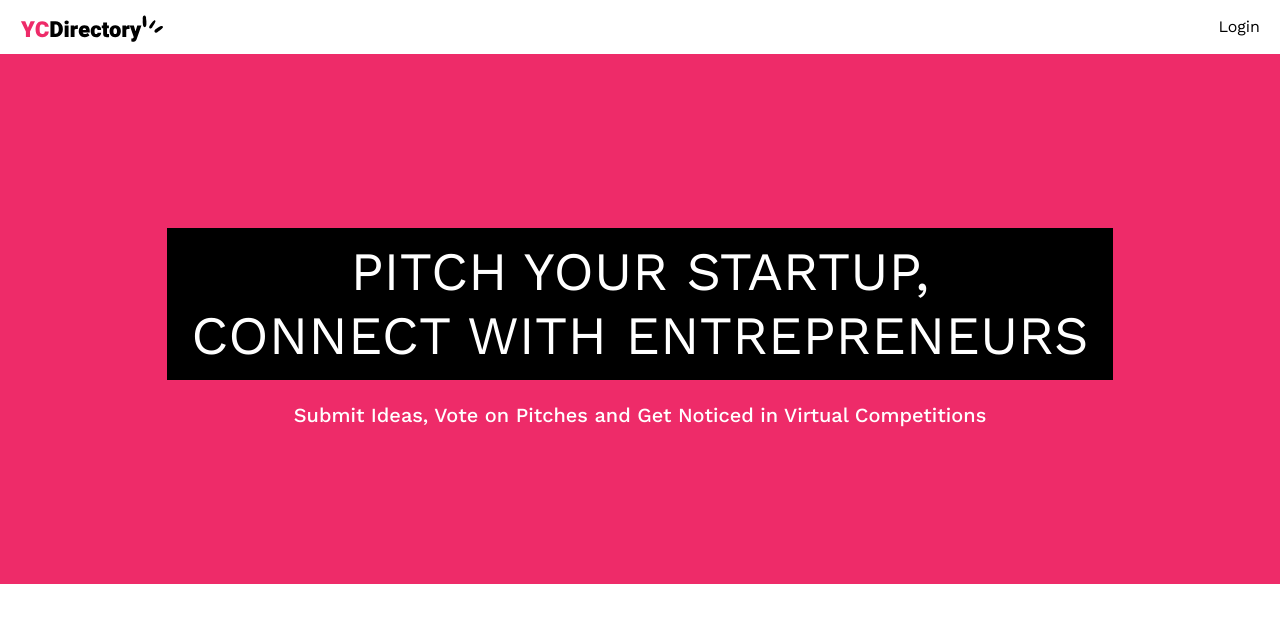
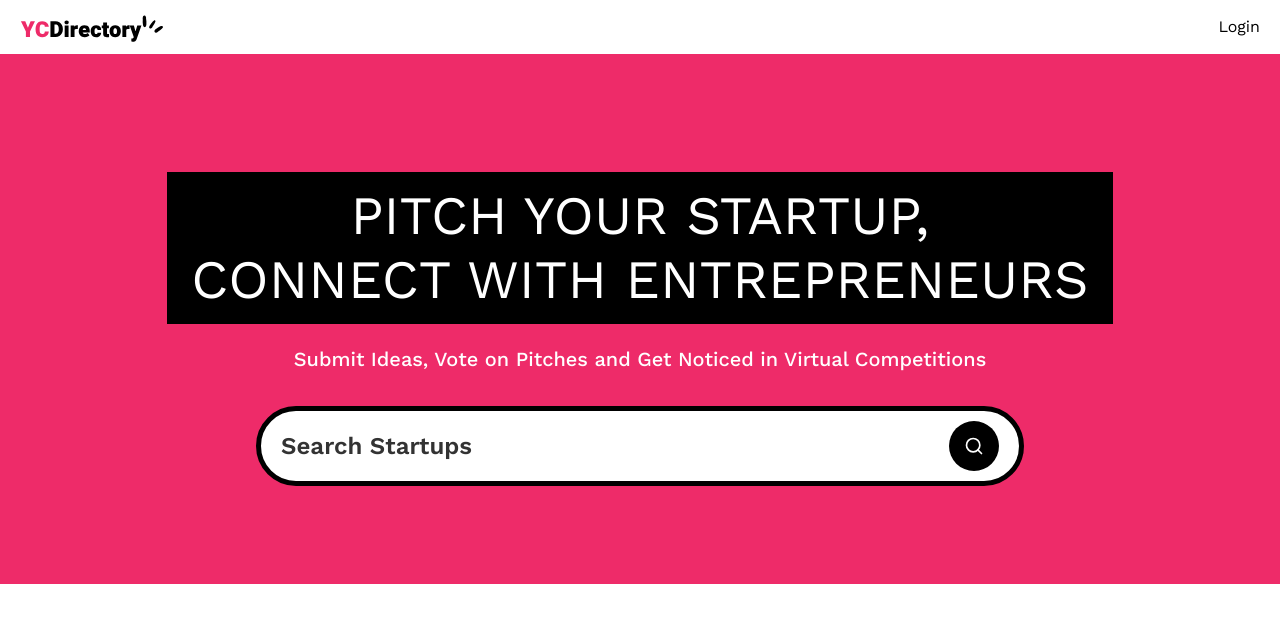
Before and after one commit to abhiroop43/yc-directory, a Next.js app: page / in a window 1280 px wide. Shown: the top 622 px of the page. Built offline with nearby package versions, Linux system fonts and the light colour scheme; no server answers.

Commit message:
feat: implemented search form
Signed-off-by: Abhiroop Santra <abhiroop43@users.noreply.github.com>

```diff
--- a/app/(root)/page.tsx
+++ b/app/(root)/page.tsx
@@ -1,4 +1,8 @@
-export default function Home() {
+import SearchForm from "@/app/components/SearchForm";
+
+export default async function Home({searchParams}: { searchParams: Promise<{ query?: string }> }) {
+
+    const query = (await searchParams).query;
     return (
         <>
             <section className="pink_container">
@@ -8,6 +12,8 @@
                 <p className="sub-heading !max-w-3xl">
                     Submit Ideas, Vote on Pitches and Get Noticed in Virtual Competitions
                 </p>
+
+                <SearchForm query={query}/>
             </section>
         </>
     );
--- /dev/null
+++ b/app/components/SearchForm.tsx
@@ -0,0 +1,21 @@
+import React from 'react'
+import Form from "next/form";
+import SearchFormReset from "@/app/components/SearchFormReset";
+import {Search} from "lucide-react";
+
+const SearchForm = ({query}: { query?: string }) => {
+    return (
+        <Form action="/" scroll={false} className="search-form">
+            <input name="query" defaultValue={query} className="search-input" placeholder="Search Startups"/>
+
+            <div className="flex gap-2">
+                {query && <SearchFormReset/>}
+
+                <button type="submit" className="search-btn text-white">
+                    <Search className="size-5"/>
+                </button>
+            </div>
+        </Form>
+    )
+}
+export default SearchForm
--- /dev/null
+++ b/app/components/SearchFormReset.tsx
@@ -0,0 +1,24 @@
+"use client";
+
+import React from 'react'
+import Link from "next/link";
+import {X} from "lucide-react";
+
+const SearchFormReset = () => {
+    const resetForm = () => {
+        const form = document.querySelector(".search-form") as HTMLFormElement;
+
+        if (form) {
+            form.reset();
+        }
+    };
+
+    return (
+        <button type="reset" onClick={resetForm}>
+            <Link href="/" className="search-btn text-white">
+                <X className="size-5"/>
+            </Link>
+        </button>
+    )
+}
+export default SearchFormReset
```
